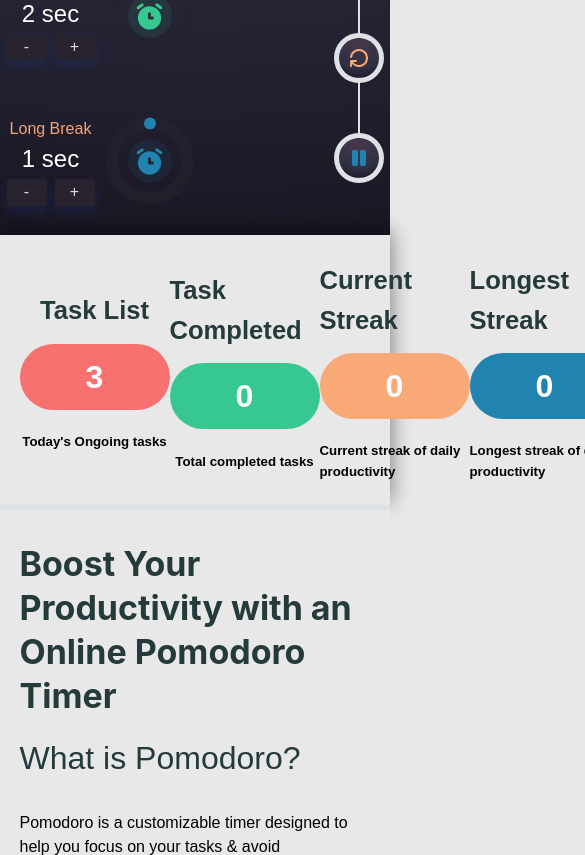
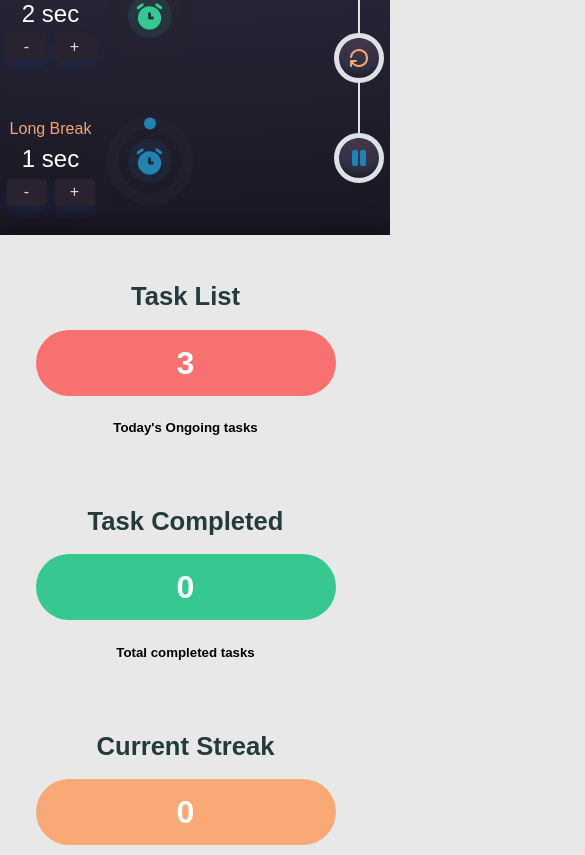
Before and after one commit to rayder-dev/Pomodoro-AI, a React (Vite) app: page / in a window 390 px wide. Shown: the part 1145-2000 px from the top of the page, 585 px wide, since content can reach past the window. Built offline with nearby package versions, Linux system fonts and the light colour scheme; no server answers.

Commit message:
update tally responsiveness

```diff
--- a/src/components/Drawer/AiDrawer.tsx
+++ b/src/components/Drawer/AiDrawer.tsx
@@ -14,6 +14,7 @@
 import ReactMarkdown from 'react-markdown'; // Importing ReactMarkdown
 import styles from './aiDrawer.module.css';
 import Gpt from '../Badge/Gpt';
+import GptLogo from '../Icon/GptLogo';
 
 interface AiDrawerProps {
   opened: boolean;
@@ -98,16 +99,7 @@
       title={
         <div className={styles.aiLogo}>
           <div className={styles['openai-logo']}>
-            <svg
-              xmlns="http://www.w3.org/2000/svg"
-              viewBox="0 0 24 24"
-              className={styles['openai-icon']}
-            >
-              <path
-                fill="#10A37F"
-                d="M22.2819 9.8211a5.9847 5.9847 0 0 0-.5157-4.9108 6.0462 6.0462 0 0 0-6.5098-2.9A6.0651 6.0651 0 0 0 4.9807 4.1818a5.9847 5.9847 0 0 0-3.9977 2.9 6.0462 6.0462 0 0 0 .7427 7.0966 5.98 5.98 0 0 0 .511 4.9107 6.051 6.051 0 0 0 6.5146 2.9001A5.9847 5.9847 0 0 0 13.2599 24a6.0557 6.0557 0 0 0 5.7718-4.2058 5.9894 5.9894 0 0 0 3.9977-2.9001 6.0557 6.0557 0 0 0-.7475-7.0729zm-9.022 12.6081a4.4755 4.4755 0 0 1-2.8764-1.0408l.1419-.0804 4.7783-2.7582a.7948.7948 0 0 0 .3927-.6813v-6.7369l2.02 1.1686a.071.071 0 0 1 .038.052v5.5826a4.504 4.504 0 0 1-4.4945 4.4944zm-9.6607-4.1254a4.4708 4.4708 0 0 1-.5346-3.0137l.142.0852 4.783 2.7582a.7712.7712 0 0 0 .7806 0l5.8428-3.3685v2.3324a.0804.0804 0 0 1-.0332.0615L9.74 19.9502a4.4992 4.4992 0 0 1-6.1408-1.6464zM2.3408 7.8956a4.485 4.485 0 0 1 2.3655-1.9728V11.6a.7664.7664 0 0 0 .3879.6765l5.8144 3.3543-2.0201 1.1685a.0757.0757 0 0 1-.071 0l-4.8303-2.7865A4.504 4.504 0 0 1 2.3408 7.8956zm16.0993 3.8558L12.5907 8.3829 14.6108 7.2144a.0757.0757 0 0 1 .071 0l4.8303 2.7913a4.4944 4.4944 0 0 1-.6765 8.1042v-5.6772a.79.79 0 0 0-.3927-.6813zm2.0107-3.0231l-.142-.0852-4.7735-2.7818a.7759.7759 0 0 0-.7854 0L9.409 9.2297V6.8974a.0662.0662 0 0 1 .0284-.0615l4.8303-2.7866a4.4992 4.4992 0 0 1 6.6802 4.66zM8.3065 12.863l-2.02-1.1638a.0804.0804 0 0 1-.038-.0567V6.0742a4.4992 4.4992 0 0 1 7.3757-3.4537l-.142.0805L8.704 5.459a.7948.7948 0 0 0-.3927.6813zm1.0976-2.3654l2.602-1.4998 2.6069 1.4998v2.9994l-2.5974 1.4997-2.6067-1.4997Z"
-              />
-            </svg>
+            <GptLogo />
           </div>
           <span className={styles.text}>Ask AI</span>
         </div>
--- a/src/components/Drawer/aiDrawer.module.css
+++ b/src/components/Drawer/aiDrawer.module.css
@@ -69,30 +69,8 @@
   min-width: 24px;
 }
 
-@keyframes spin-and-zoom {
-  0% {
-    transform: rotate(360deg) scale(1.1);
-  }
-  100% {
-    transform: rotate(0deg) scale(1.1);
-  }
-}
-
-.openai-icon {
-  animation: spin-and-zoom 6s linear infinite;
-}
-
 .openai-logo {
   display: flex;
   align-items: center;
   margin-right: 5px;
 }
-
-.openai-icon {
-  width: 28px;
-  height: 28px;
-  margin-right: 2px;
-  margin-bottom: 2px;
-  fill: #000;
-  transition: all 0.3s ease;
-}
--- a/src/components/Header/header.module.css
+++ b/src/components/Header/header.module.css
@@ -2,18 +2,16 @@
 Navigation
 =============*/
 header {
-  user-select: none;
-  padding: 0.4em;
   position: fixed;
   top: 0;
   width: 100%;
   z-index: 1000;
+  user-select: none;
+  padding: 0.4em;
 }
 
 .header-container {
   padding: 0.5em;
-  width: 100%;
-  margin: 0 auto;
   display: flex;
   flex-direction: row;
   justify-content: space-between;
--- /dev/null
+++ b/src/components/Icon/GptLogo.tsx
@@ -0,0 +1,18 @@
+import styles from './gptlogo.module.css';
+
+const GptLogo = () => {
+  return (
+    <svg
+      xmlns="http://www.w3.org/2000/svg"
+      viewBox="0 0 24 24"
+      className={styles['openai-icon']}
+    >
+      <path
+        fill="#10A37F"
+        d="M22.2819 9.8211a5.9847 5.9847 0 0 0-.5157-4.9108 6.0462 6.0462 0 0 0-6.5098-2.9A6.0651 6.0651 0 0 0 4.9807 4.1818a5.9847 5.9847 0 0 0-3.9977 2.9 6.0462 6.0462 0 0 0 .7427 7.0966 5.98 5.98 0 0 0 .511 4.9107 6.051 6.051 0 0 0 6.5146 2.9001A5.9847 5.9847 0 0 0 13.2599 24a6.0557 6.0557 0 0 0 5.7718-4.2058 5.9894 5.9894 0 0 0 3.9977-2.9001 6.0557 6.0557 0 0 0-.7475-7.0729zm-9.022 12.6081a4.4755 4.4755 0 0 1-2.8764-1.0408l.1419-.0804 4.7783-2.7582a.7948.7948 0 0 0 .3927-.6813v-6.7369l2.02 1.1686a.071.071 0 0 1 .038.052v5.5826a4.504 4.504 0 0 1-4.4945 4.4944zm-9.6607-4.1254a4.4708 4.4708 0 0 1-.5346-3.0137l.142.0852 4.783 2.7582a.7712.7712 0 0 0 .7806 0l5.8428-3.3685v2.3324a.0804.0804 0 0 1-.0332.0615L9.74 19.9502a4.4992 4.4992 0 0 1-6.1408-1.6464zM2.3408 7.8956a4.485 4.485 0 0 1 2.3655-1.9728V11.6a.7664.7664 0 0 0 .3879.6765l5.8144 3.3543-2.0201 1.1685a.0757.0757 0 0 1-.071 0l-4.8303-2.7865A4.504 4.504 0 0 1 2.3408 7.8956zm16.0993 3.8558L12.5907 8.3829 14.6108 7.2144a.0757.0757 0 0 1 .071 0l4.8303 2.7913a4.4944 4.4944 0 0 1-.6765 8.1042v-5.6772a.79.79 0 0 0-.3927-.6813zm2.0107-3.0231l-.142-.0852-4.7735-2.7818a.7759.7759 0 0 0-.7854 0L9.409 9.2297V6.8974a.0662.0662 0 0 1 .0284-.0615l4.8303-2.7866a4.4992 4.4992 0 0 1 6.6802 4.66zM8.3065 12.863l-2.02-1.1638a.0804.0804 0 0 1-.038-.0567V6.0742a4.4992 4.4992 0 0 1 7.3757-3.4537l-.142.0805L8.704 5.459a.7948.7948 0 0 0-.3927.6813zm1.0976-2.3654l2.602-1.4998 2.6069 1.4998v2.9994l-2.5974 1.4997-2.6067-1.4997Z"
+      />
+    </svg>
+  );
+};
+
+export default GptLogo;
--- /dev/null
+++ b/src/components/Icon/gptlogo.module.css
@@ -0,0 +1,21 @@
+.openai-icon {
+  animation: spin-and-zoom 6s linear infinite;
+}
+
+.openai-icon {
+  width: 28px;
+  height: 28px;
+  margin-right: 2px;
+  margin-bottom: 2px;
+  fill: #000;
+  transition: all 0.3s ease;
+}
+
+@keyframes spin-and-zoom {
+  0% {
+    transform: rotate(360deg) scale(1.1);
+  }
+  100% {
+    transform: rotate(0deg) scale(1.1);
+  }
+}
--- a/src/containers/Home/home.module.css
+++ b/src/containers/Home/home.module.css
@@ -71,6 +71,8 @@
     rgb(27, 23, 36) 99.1%
   );
   padding-top: 5em;
+
+  overflow-x: hidden;
 }
 
 main section:nth-child(2) {
@@ -110,11 +112,25 @@
 Tally Container
 =============*/
 .tally-container {
-  display: flex;
-  justify-content: space-between;
-  align-items: center;
+  display: grid; /* Use grid layout */
+  grid-template-columns: repeat(4, 1fr); /* 4 columns by default */
+  gap: 1em; /* Space between grid items */
   width: 90%;
-  margin: 0 auto;
+  margin: 0 auto; /* Center the container */
+  padding: 1em; /* Add padding for spacing */
+}
+
+/* Media Queries for Adjustments */
+@media (max-width: 1024px) {
+  .tally-container {
+    grid-template-columns: repeat(2, 1fr); /* Switch to 2 columns */
+  }
+}
+
+@media (max-width: 576px) {
+  .tally-container {
+    grid-template-columns: 1fr; /* Stack items vertically */
+  }
 }
 
 /* ============
```
